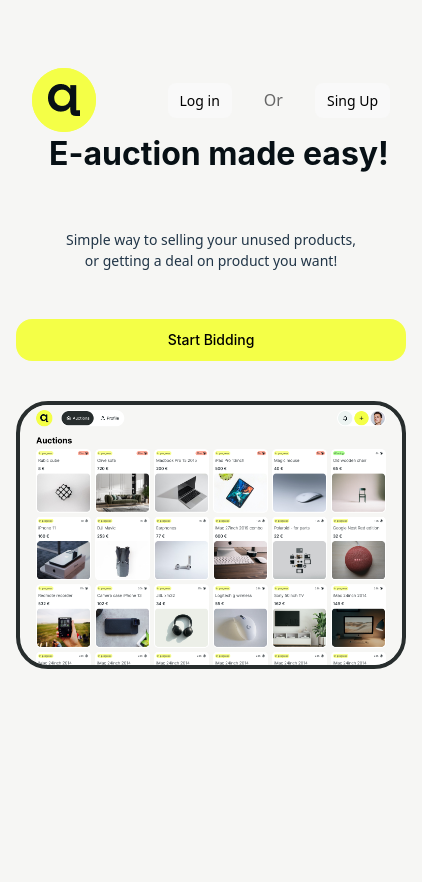
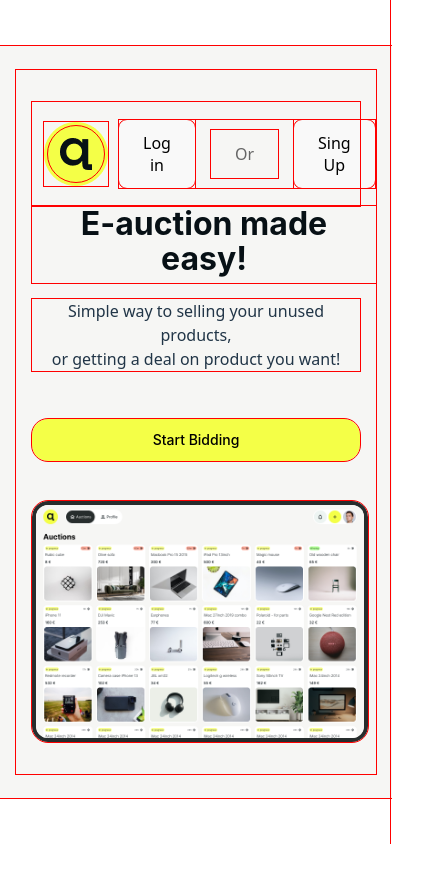
Before and after one commit to AndjelaShida/AuctionBay-Frontend, a React (Vite) app: page / in a window 390 px wide. Shown: the top 882 px of the page, 426 px wide, since content can reach past the window. After the commit the page ends 844 px from the top, so only its background shows below. Built offline with nearby package versions, Linux system fonts and the light colour scheme.

Commit message:
landing page responsive

```diff
--- a/src/Base/Base.style.ts
+++ b/src/Base/Base.style.ts
@@ -6,13 +6,15 @@ import { devices } from "../styles/media";
 ``;
 
 //WRAPPER
-export const Wrapper = styled.div`
-  width: 100vw;
-  height: 1024px;
+export const Wrapper = styled.div`  OK
+  width: 100%;
+  mac-width: 1440px;
+  margin: 0 auto ;
   display: flex;
   flex-direction: column;
   align-items: center;
   background-color: #f6f6f4 ;
+  padding: 0 24px;
 
   @media ${devices.mobile} {
   padding: 24px 16px;
@@ -94,7 +96,7 @@ export const NavbarContent = styled.div`
   }
 `;
 
-export const IconButton = styled(Link)`
+export const IconButton = styled(Link)` OK
 width: 32px;
   height: 32px;
   border-radius: 50%;
--- a/src/index.css
+++ b/src/index.css
@@ -66,3 +66,7 @@ button:focus-visible {
     background-color: #f9f9f9;
   }
 }
+
+* {
+  outline: 1px solid red; /* ili bilo koja boja */
+}
--- a/src/pages/LandingPage/LandingPage.style.ts
+++ b/src/pages/LandingPage/LandingPage.style.ts
@@ -2,28 +2,34 @@ import { Link } from "react-router-dom";
 import styled from "styled-components";
 import { devices } from "../../styles/media";
 
-
 export const Content = styled.div`
-  max-width: 1440px;
-  width: 100% ;
+  width: 100vw;
   padding: 40px 20px;
   text-align: center;
+  background-color: #f6f6f4;
+  box-sizing: border-box;
 
+  @media ${devices.mobile} {
+    padding: 32px 16px;
+    max-width: 360px;
+  }
 `;
 
 export const Header = styled.header`
+  width: 100%;
   display: flex;
   justify-content: space-between;
   align-items: center;
   height: 104px;
   padding: 20px 32px;
-  width: 100%;
   box-sizing: border-box;
 
-    @media ${devices.mobile} {
-     height: 72px;
-    padding: 12px 16px;
 
+  @media ${devices.mobile} {
+    justify-content: space-between;
+    padding: 20px 16px;
+    flex-direction: row;
+     gap: 15px;
   }
 `;
 
@@ -32,13 +38,9 @@ export const AuthButtons = styled.div`
   align-items: center;
   gap: 16px;
 
-    @media ${devices.mobile} {
-  gap: 8px;
-
-  button {
-  padding: 8px 12px;
-  font-size: 14px;
-  }
+  @media ${devices.mobile} {
+    width: 100%;
+    justify-content: flex-end;
   }
 `;
 
@@ -56,30 +58,25 @@ export const IconButton = styled(Link)`
   cursor: pointer;
   transition: background-color 0.3s ease;
 
-    @media ${devices.mobile} {
-    position: absolute;
-    top: 12px;
-    left: 16px;
-    z-index: 1 ;
+  @media ${devices.mobile} {
+    width: 48px;
   }
 `;
 
 export const H1 = styled.h1`
-  font-family: 'Inter', sans-serif ;
+  font-family: "Inter", sans-serif;
   font-weight: 700;
   font-size: 64px;
-  color: #071015 ;
+  color: #071015;
   width: 715px;
   height: 77px;
-  margin: 0 auto 16px auto ;
+  margin: 0 auto 16px auto;
 
   @media ${devices.mobile} {
-  font-size: 32px;
-  width: 100%;
-  padding: 0 8px ;
+    font-size: 32px;
+    padding: 0 8px;
+    width: 328px;
   }
-
-
 `;
 
 export const Subtitle = styled.div`
@@ -88,8 +85,9 @@ export const Subtitle = styled.div`
   font-size: 16px;
   margin-bottom: 24px;
 
-   @media ${devices.mobile} {
-    font-size: 14px;
+  @media ${devices.mobile} {
+    font-size: 16px;
+    padding: 0 8px;
   }
 `;
 
@@ -102,18 +100,18 @@ export const StartButton = styled.button`
   font-family: "Inter", sans-serif;
   border-radius: 16px;
   color: #000000;
-  background-color: #F4FF47;
+  background-color: #f4ff47;
   cursor: pointer;
   display: inline-block;
   margin: 24px auto 0 auto;
 
   &:hover {
-  background-color:#cad43b
+    background-color: #cad43b;
   }
 
-    @media ${devices.mobile} {
+  @media ${devices.mobile} {
+    font-size: 14px;
     width: 100%;
-    font-size: 14px;
   }
 `;
 
@@ -137,23 +135,16 @@ export const Button = styled.button`
     color: #f6f6f4;
   }
 `;
-export const HeaderButton = styled.div`
-position: absolute ;
-top: 20px ;
-right: 40px ;
-display: flex ;
-gap: 16px ;
-`;
 
 export const Auctions = styled.div`
   max-width: 1144px;
   width: 100%;
   height: auto;
   border-radius: 32px;
-  border: 8px solid #272D2D;
+  border: 8px solid #272d2d;
   overflow: hidden;
   margin: 40px auto 0 auto;
-  background-color: #F6F6F4 ;
+  background-color: #f6f6f4;
 
   img {
     width: 100%;
@@ -162,18 +153,8 @@ export const Auctions = styled.div`
     object-fit: cover;
   }
 
-
   @media ${devices.mobile} {
-    width: 100%;
     border-width: 4px;
-    padding: 0 8px;
-    box-sizing: border-box;
-
-    img {
-    width: 100%;
-    height: auto;
-    border-radius: 0;
-    }
-
+    border-radius: 16px;
   }
 `;
--- a/src/pages/LandingPage/LandingPage.tsx
+++ b/src/pages/LandingPage/LandingPage.tsx
@@ -1,4 +1,4 @@
-import { IconButton, Wrapper } from "../../Base/Base.style";
+import {  Wrapper } from "../../Base/Base.style";
 import {
   Content,
   Button,
@@ -9,6 +9,7 @@ import {
   H1,
   AuthButtons,
   Auctions,
+  IconButton,
 } from "./LandingPage.style";
 import { Link, useNavigate } from "react-router-dom";
 
```
